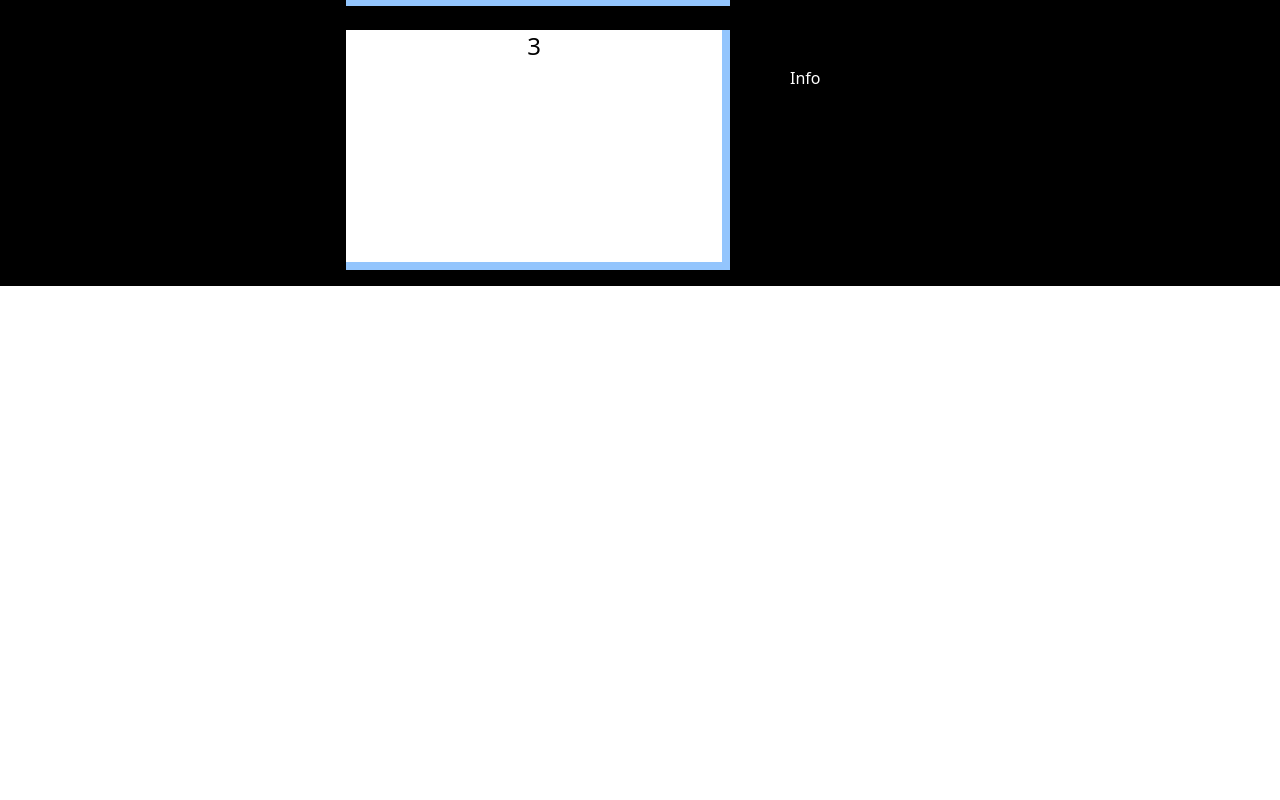
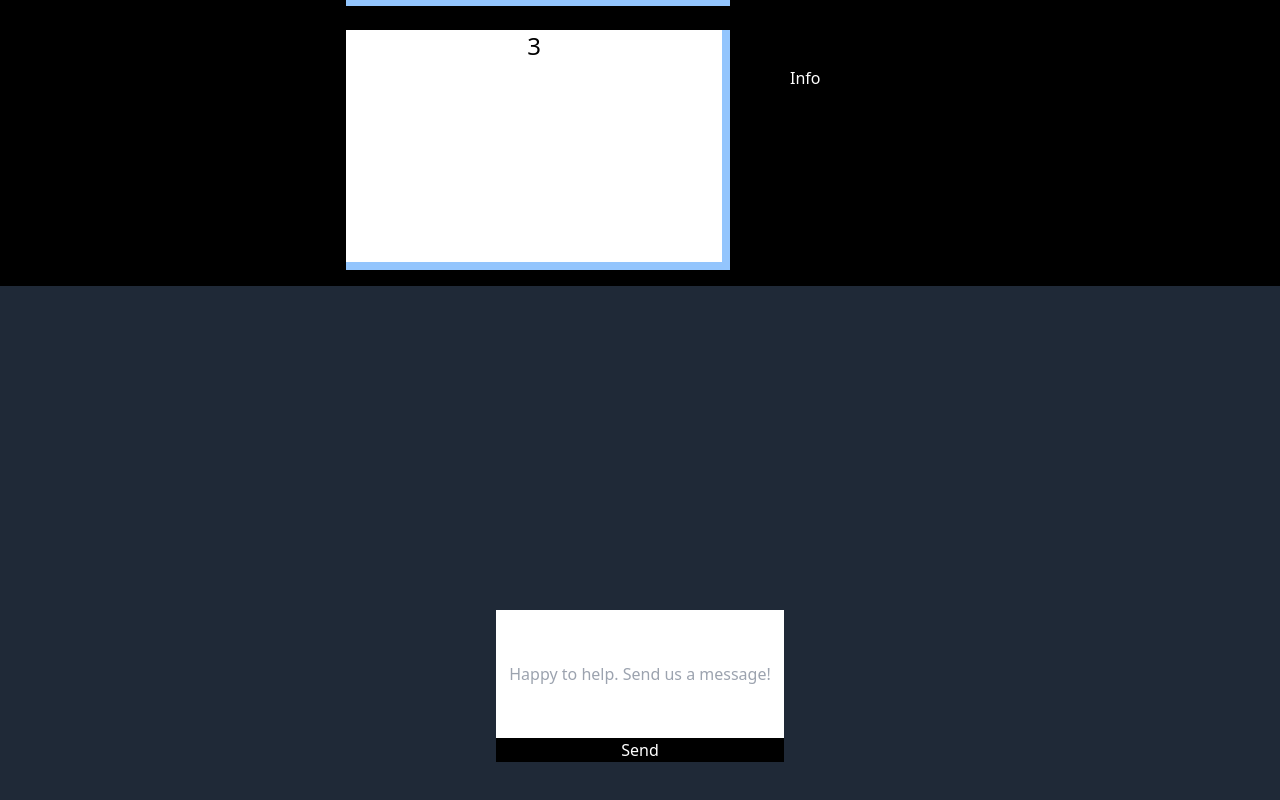
Before and after one commit to Ro5hi/tailwindcss-pg, a React (Create React App) app: page / in a window 1280 px wide. Shown: the part 1314-2114 px from the top of the page. Before the commit the page ends 1600 px from the top, so only its background shows below. Built offline with nearby package versions, Linux system fonts and the light colour scheme.

Commit message:
added contact, exported to app

```diff
--- a/src/App.js
+++ b/src/App.js
@@ -3,6 +3,7 @@ import React from 'react';
 import Hero from './components/Hero.js';
 import Nav from './components/Nav.js';
 import Info from './components/Info.js';
+import Contact from './components/Contact.js';
 
 function App() {
   return (
@@ -10,6 +11,7 @@ function App() {
       <Nav />
       <Hero />
       <Info />
+      <Contact />
     </div>
   );
 }
--- /dev/null
+++ b/src/components/Contact.js
@@ -0,0 +1,16 @@
+import React from 'react';
+
+const Contact = () => {
+    return (
+        <div className="flex bg-gray-800 h-screen justify-center items-center">
+            <div className="">
+                <input type="text" className="text-center h-32 w-72" placeholder="Happy to help. Send us a message!"></input>
+            <div className="bg-black text-white text-center">
+                <button>Send</button>
+            </div>
+            </div>
+        </div>
+    );
+}
+
+export default Contact;
```
